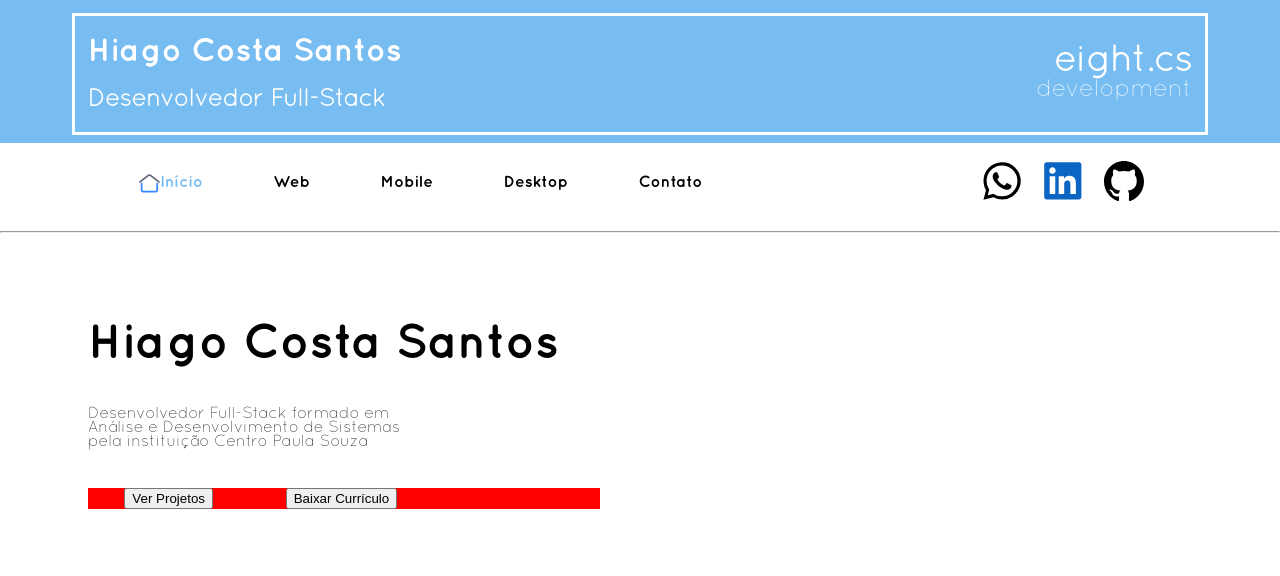
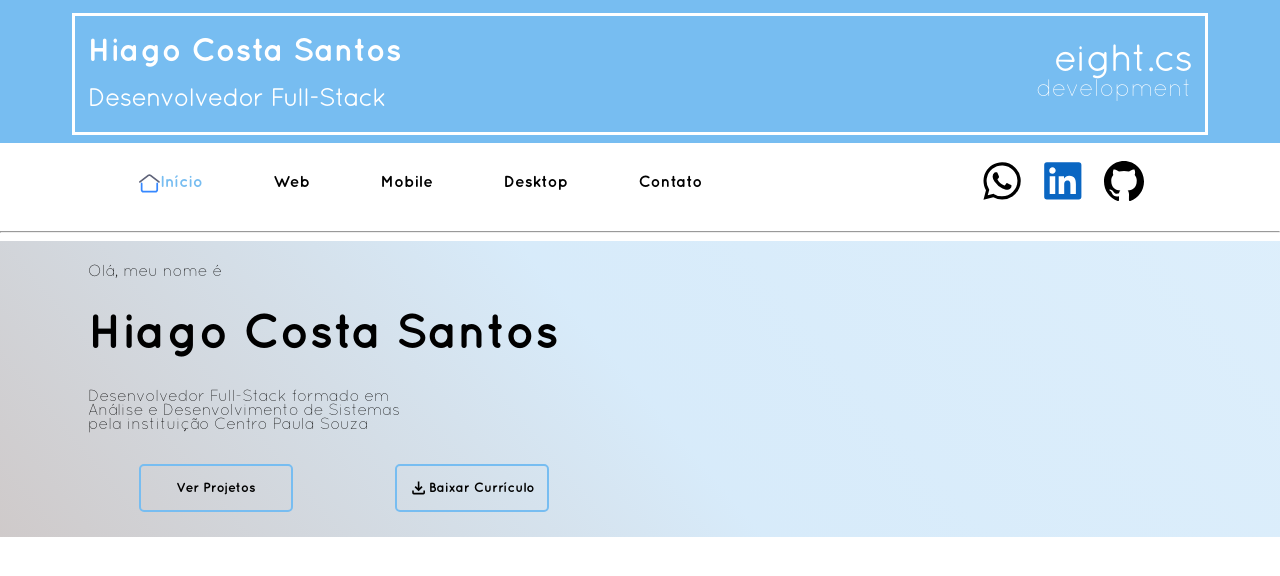
Before and after one commit to HiagoCS/eightcs, a React app in the folder frontend/: page / in a window 1280 px wide. Shown: the top 576 px of the page. Built offline with nearby package versions, Linux system fonts and the light colour scheme; the HTML template or start-up script is replaced by a standard one.

Commit message:
add banner stylesheets

```diff
--- a/frontend/src/components/folders/home/index.jsx
+++ b/frontend/src/components/folders/home/index.jsx
@@ -1,4 +1,5 @@
 import './style.scss';
+import Download from '@/assets/icons/download.svg?react';
 function main(){
     return(
         <div className="app home">
@@ -17,7 +18,10 @@ function main(){
                         <button>Ver Projetos</button>
                     </span>
                     <span className="cv">
-                        <button>Baixar Currículo</button>
+                        <button>
+                            <Download style={{ width: '1.2pc', height: '1.5pc' }} />
+                            Baixar Currículo
+                        </button>
                     </span>
                 </div>
             </div>
--- a/frontend/src/components/folders/home/style.scss
+++ b/frontend/src/components/folders/home/style.scss
@@ -1,6 +1,9 @@
+@use "@/styles/root.scss" as *;
 .app{
     &.home{
         height: 35vh;
+        background: $blue-color;
+        background: linear-gradient(230deg, rgba(119, 189, 241, 0.25) 0%, rgba(176, 215, 245, 0.5) 50%, rgba(207, 202, 202, 1) 100%);
     }
     .info{
 
@@ -12,7 +15,7 @@
         justify-content: space-around;
         flex-direction: column;
         .hello{
-            color: #ffffff;
+            color: #000000;
         }
         .name{
             font-size: 24px;
@@ -23,11 +26,29 @@
         }
     }
     .buttons{
-        background-color: red;
         display: flex;
         justify-content: space-around;
         align-items: center;
-        padding-right: 13vw;
-
+        span{
+            &.cv{
+                button{
+                    display:flex;
+                    align-items: center;
+                    justify-content: center;
+                }
+            }
+            button{
+                width:12vw;
+                height: 6vh;
+                background: none;
+                border: 2px solid $blue-color;
+                border-radius: 5px;
+                font-family: "Quicksand-Bold";
+                &:hover{
+                    background-color: $blue-color;
+                    color: #ffffff;
+                }
+            }
+        }
     }
 }
```
Also changed, not shown: frontend/src/assets/icons/download.svg (added).
